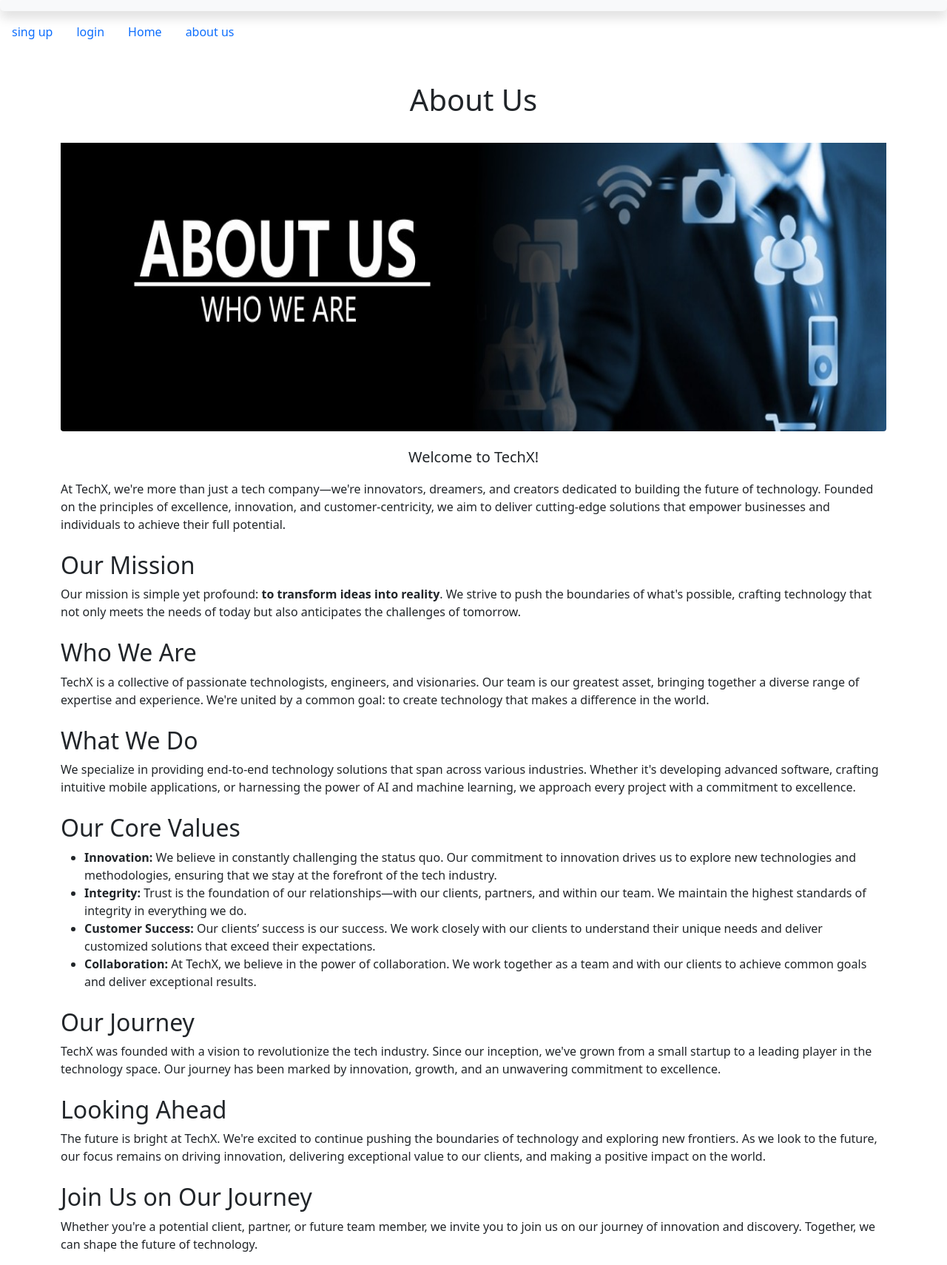
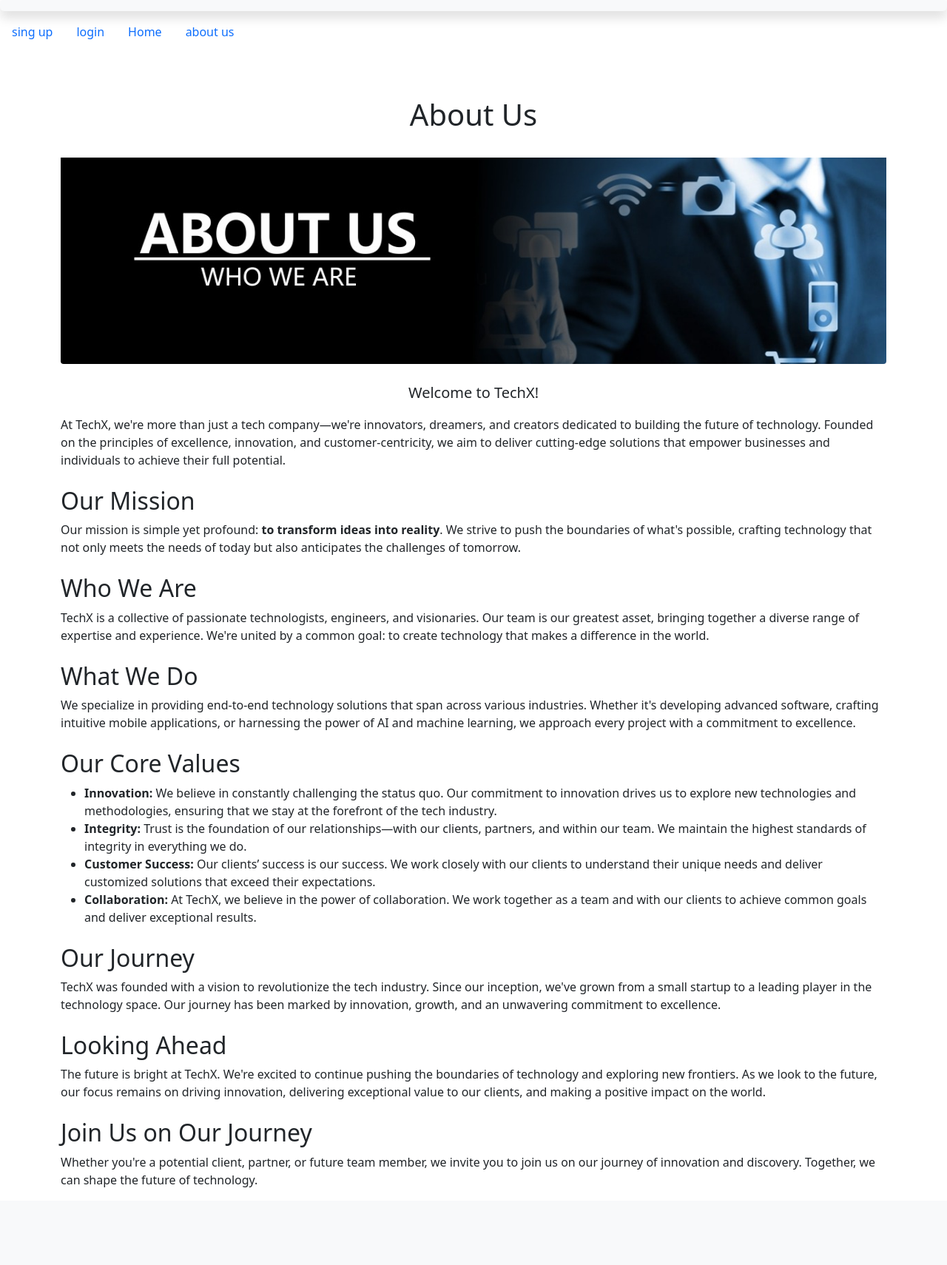
Before and after one commit to punitsinha23/my_project1, a Flask app: page /about in a window 1280 px wide. Shown: the part 57-1767 px from the top of the page at 74% size. After the commit the page ends 1662 px from the top, so only its background shows below. Run offline with Flask 3, Linux system fonts and the light colour scheme.

Commit message:
edited banner

```diff
--- a/templates/about.html
+++ b/templates/about.html
@@ -5,19 +5,28 @@
   <meta name="viewport" content="width=device-width, initial-scale=1.0">
   <title>About Us - TechX</title>
   <link href="https://cdn.jsdelivr.net/npm/bootstrap@5.3.3/dist/css/bootstrap.min.css" rel="stylesheet">
+  <style>
+    .responsive-img {
+      max-width: 100%;
+      height: auto;
+      border-radius: 4px;
+      padding-top: 10px;
+    }
+    .container {
+      padding-top: 20px;
+    }
+  </style>
 </head>
 <body>
   <!-- Include navigation -->
   {% include 'nav.html' %}
 
-
-
   <div class="container mt-5">
     <h1 class="text-center mb-4">About Us</h1>
-     <div class="conatiner">
-     <img src="static/about.jpeg" class="img-fluid" alt="about us" style="height: 400px; border-radius: 4px; padding-top :10px;">
-     </div>
-    <p class="lead text-center" style='padding-top : 20px;'>Welcome to TechX!</p>
+    <div class="text-center">
+      <img src="static/about.jpeg" class="responsive-img" alt="About Us">
+    </div>
+    <p class="lead text-center mt-4">Welcome to TechX!</p>
 
     <p>At TechX, we're more than just a tech company—we're innovators, dreamers, and creators dedicated to building the future of technology. Founded on the principles of excellence, innovation, and customer-centricity, we aim to deliver cutting-edge solutions that empower businesses and individuals to achieve their full potential.</p>
 
```
